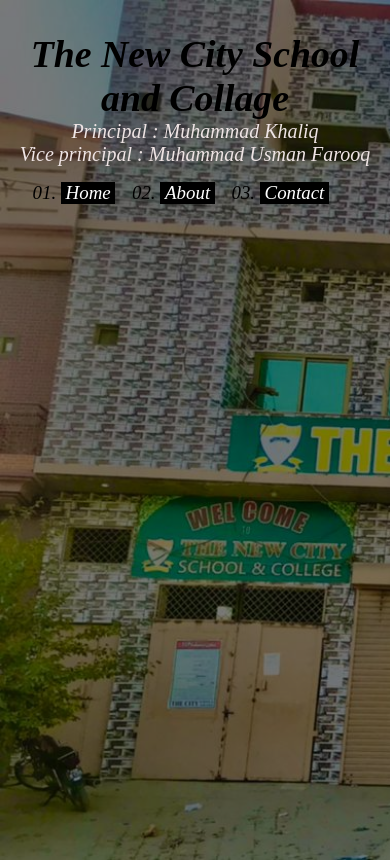
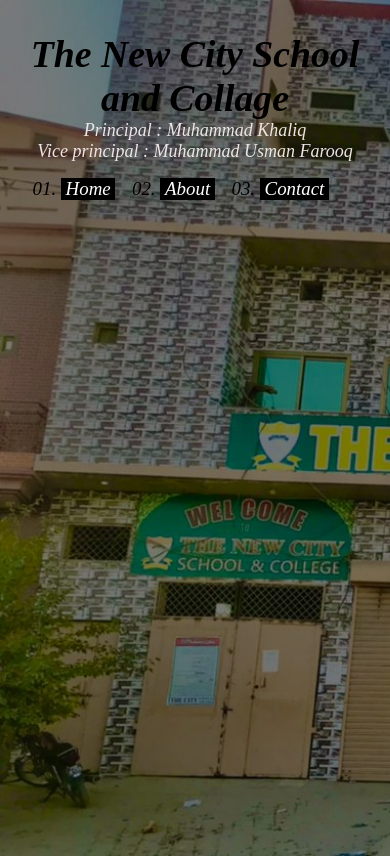
Before and after one commit to SheikhUsamaDev/sheikhusamadev.github.io, a plain HTML site: page index.html in a window 390 px wide. Drawn offline with Linux system fonts and the light colour scheme.

Commit message:
addded styles for mobile

```diff
--- a/style.css
+++ b/style.css
@@ -58,3 +58,11 @@ a {
   color: rgb(238, 228, 228);
   font-size: 20px;
   font-style: italic;
+}
+
+
+@media screen and (max-width: 480px){
+  .paragraph {
+    font-size: 18px;
+  }
+}
```
